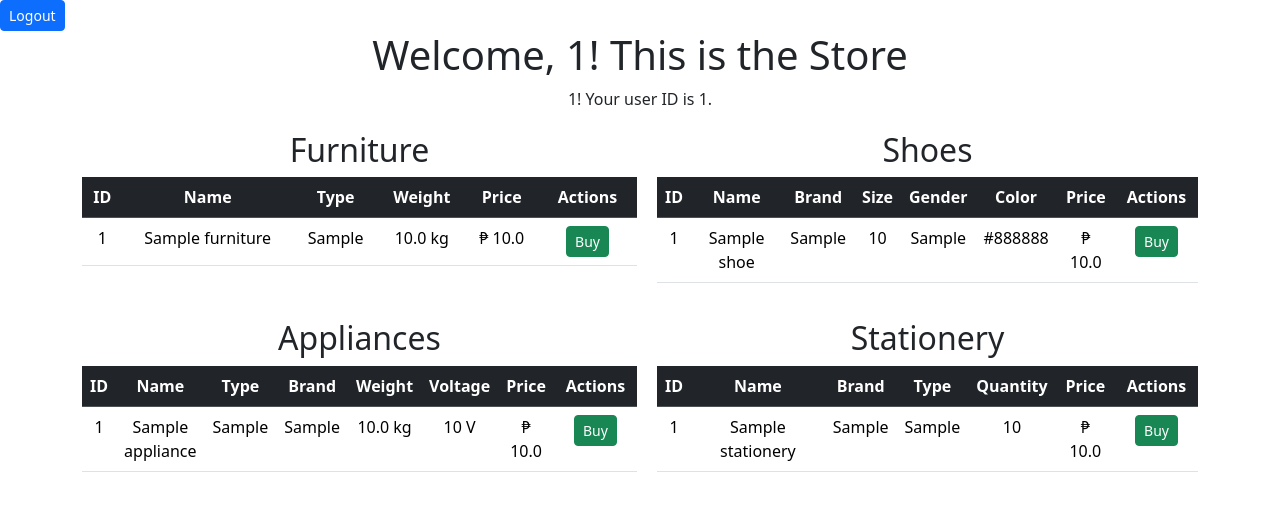
After one commit to dabeondona/CSIT327-G5-OndonaDave, a Flask app: page /store in a window 1280 px wide. The commit adds this page. Shown: the top 511 px of the page. Run offline with Flask 3, Linux system fonts and the light colour scheme; a user stored in the database is signed in; tables that the repository leaves empty hold one stand-in row (values such as "Sample post").

Commit message:
Added Things

```diff
--- a/app.py
+++ b/app.py
@@ -1,9 +1,10 @@
-from flask import Flask, render_template, request, redirect
+from flask import Flask, render_template, request, redirect, session, url_for
 from flask_sqlalchemy import SQLAlchemy
 from sqlalchemy.sql import text
 
 app = Flask(__name__)
 app.config['SQLALCHEMY_DATABASE_URI'] = 'sqlite:///test.db'
+app.secret_key = 'dabeondona'
 db = SQLAlchemy(app)
 
 class Furniture(db.Model):
@@ -64,6 +65,41 @@ class Purchase(db.Model):
 
     def __repr__(self):
         return f'<Purchase {self.id}>'
+@app.route('/', methods=['GET', 'POST'])
+def login():
+    if request.method == 'POST':
+        username = request.form['username']
+
+        user = User.query.filter_by(user_name=username).first()
+        if user:
+            session['logged_in'] = True
+            session['username'] = username
+            session['user_id'] = user.user_id
+            return redirect(url_for('store'))
+        else:
+            return 'User does not exist. Please check your username.'
+
+    return render_template('login.html')
+
+@app.route('/store')
+def store():
+    if not session.get('logged_in'):
+        return redirect(url_for('login'))
+    username = session.get('username', 'Guest')
+    user_id = session.get('user_id')
+
+    furniture_items = Furniture.query.all()
+    shoes_items = Shoes.query.all()
+    appliances_items = Appliances.query.all()
+    stationery_items = Stationery.query.all()
+
+    return render_template('store.html', username=username, user_id=user_id, furniture_items=furniture_items, shoes_items=shoes_items, appliances_items=appliances_items, stationery_items=stationery_items)
+
+@app.route('/logout')
+def logout():
+    session.pop('logged_in', None)
+    return redirect(url_for('login'))
+
 
 @app.route('/admin-dashboard')
 def index():
@@ -75,33 +111,31 @@ def index():
 
 @app.route('/user-purchases/<int:user_id>')
 def user_purchases(user_id):
-    purchases = db.session.query(Purchase, User, Furniture, Shoes, Appliances, Stationery)\
-        .outerjoin(User, User.user_id == Purchase.user_id)\
-        .outerjoin(Furniture, db.and_(Purchase.category == 'Furniture', Purchase.item_id == Furniture.furniture_id))\
-        .outerjoin(Shoes, db.and_(Purchase.category == 'Shoes', Purchase.item_id == Shoes.shoes_id))\
-        .outerjoin(Appliances, db.and_(Purchase.category == 'Appliances', Purchase.item_id == Appliances.appliance_id))\
-        .outerjoin(Stationery, db.and_(Purchase.category == 'Stationery', Purchase.item_id == Stationery.stationery_id))\
-        .filter(Purchase.user_id == user_id).all()
 
-    return render_template('user_purchases.html', purchases=purchases)
+    purchases = Purchase.query.filter_by(user_id=user_id).all()
 
 
+    purchased_items = []
+    for purchase in purchases:
+        item = None
+        if purchase.category == 'Furniture':
+            item = Furniture.query.get(purchase.item_id)
+        elif purchase.category == 'Shoes':
+            item = Shoes.query.get(purchase.item_id)
+        elif purchase.category == 'Appliances':
+            item = Appliances.query.get(purchase.item_id)
+        elif purchase.category == 'Stationery':
+            item = Stationery.query.get(purchase.item_id)
 
-@app.route('/users', methods=['POST', 'GET'])
-def users():
-    if request.method == 'POST':
-        user_name = request.form.get('user_name')
+        if item:
+            purchased_items.append({
+                'category': purchase.category,
+                'item_id': purchase.item_id,
+                'item_name': getattr(item, item.__tablename__ + '_name'),
+                'item_price': getattr(item, item.__tablename__ + '_price')
+            })
 
-        if user_name:
-            try:
-                new_user = User(user_name=user_name)
-
-                db.session.add(new_user)
-                db.session.commit()
-                return redirect('/users')
-            except Exception as e:
-                return f'An error occured when adding the user: {e}'
-    return render_template('create_user.html')
+    return render_template('user_purchases.html', purchases=purchased_items)
 
 @app.route('/furniture', methods=['POST', 'GET'])
 def furniture():
@@ -324,6 +358,41 @@ def stationeryUpdate(id):
     else:
         return render_template('stationeryupdate.html', item=stationery_item)
 
+@app.route('/buy/<category>/<int:item_id>')
+def buy(category, item_id):
+    if not session.get('logged_in'):
+        return redirect(url_for('login'))
+
+    user_id = session.get('user_id')
+    if user_id is None:
+        return 'You must be logged in to make a purchase.', 403
+
+    model = get_model_by_category(category)
+    if model is None:
+        return 'Invalid category', 404
+
+    item = model.query.get(item_id)
+    if item is None:
+        return 'Item not found', 404
+
+    purchase = Purchase(user_id=user_id, category=category, item_id=item_id)
+    db.session.add(purchase)
+
+    user = User.query.get(user_id)
+    if user is None:
+        return 'User not found', 404
+    user.user_items_bought = user.user_items_bought + 1 if user.user_items_bought else 1
+
+    db.session.delete(item)
+
+    try:
+        db.session.commit()
+        return redirect(url_for('store'))
+    except Exception as e:
+        db.session.rollback()
+        return f'An error occurred when processing the purchase: {e}', 500
+
+
 if __name__ == "__main__":
     with app.app_context():
         db.create_all()
--- a/templates/index.html
+++ b/templates/index.html
@@ -45,7 +45,7 @@
                         <td>{{ user.user_name }}</td>
                         <td>{{ user.user_items_bought }}</td>
                         <td>
-                            <a href="/user-purchases/">View</a>
+                            <a href="/user-purchases/{{ user.user_id }}"">View</a>
                         </td>
                     </tr>
                 {% endfor %}
--- /dev/null
+++ b/templates/store.html
@@ -0,0 +1,141 @@
+{% extends 'base.html'%}
+
+{% block head %}
+    <style>
+        .grid-container {
+            display: grid;
+            grid-template-columns: repeat(2, 1fr);
+            gap: 20px;
+            margin-top: 20px;
+        }
+</style>
+{% endblock %}
+
+{% block body %}
+<a class="btn btn-primary btn-sm" href="/logout">Logout</a>
+<div class="container text-center">
+    <h1>Welcome, {{ username }}! This is the Store</h1>
+    <p>{{ username }}! Your user ID is {{ user_id }}.</p>
+
+    <div class="grid-container">
+        <div class="grid-item">
+            <h2>Furniture</h2>
+            <table class="table">
+                <tr>
+                    <th class="table-dark">ID</th>
+                    <th class="table-dark">Name</th>
+                    <th class="table-dark">Type</th>
+                    <th class="table-dark">Weight</th>
+                    <th class="table-dark">Price</th>
+                    <th class="table-dark">Actions</th>
+                </tr>
+                {% for item in furniture_items %}
+                    <tr>
+                        <td>{{ item.furniture_id }}</td>
+                        <td>{{ item.furniture_name }}</td>
+                        <td>{{ item.furniture_type }}</td>
+                        <td>{{ item.furniture_weight }} kg</td>
+                        <td>₱ {{ item.furniture_price }}</td>
+                        <td>
+                            <div class="container">
+                                <a href="/buy/furniture/{{ item.furniture_id }}" class="btn btn-success btn-sm">Buy</a>
+                            </div>
+                        </td>
+                    </tr>
+                {% endfor %}
+            </table>
+        </div>
+        <div class="grid-item">
+            <h2>Shoes</h2>
+            <table class="table">
+                <tr>
+                    <th class="table-dark">ID</th>
+                    <th class="table-dark">Name</th>
+                    <th class="table-dark">Brand</th>
+                    <th class="table-dark">Size</th>
+                    <th class="table-dark">Gender</th>
+                    <th class="table-dark">Color</th>
+                    <th class="table-dark">Price</th>
+                    <th class="table-dark">Actions</th>
+                </tr>
+                {% for item in shoes_items %}
+                    <tr>
+                        <td>{{ item.shoes_id }}</td>
+                        <td>{{ item.shoes_name }}</td>
+                        <td>{{ item.shoes_brand }}</td>
+                        <td>{{ item.shoes_size }}</td>
+                        <td>{{ item.shoes_gender }}</td>
+                        <td>{{ item.shoes_color }}</td>
+                        <td>₱ {{ item.shoes_price }}</td>
+                        <td>
+                            <div class="container">
+                                <a href="/buy/shoes/{{ item.shoes_id }}" class="btn btn-success btn-sm">Buy</a>
+                            </div>
+                        </td>
+                    </tr>
+                {% endfor %}
+            </table>
+        </div>
+        <div class="grid-item">
+            <h2>Appliances</h2>
+            <table class="table">
+                <tr>
+                    <th class="table-dark">ID</th>
+                    <th class="table-dark">Name</th>
+                    <th class="table-dark">Type</th>
+                    <th class="table-dark">Brand</th>
+                    <th class="table-dark">Weight</th>
+                    <th class="table-dark">Voltage</th>
+                    <th class="table-dark">Price</th>
+                    <th class="table-dark">Actions</th>
+                </tr>
+                {% for item in appliances_items %}
+                    <tr>
+                        <td>{{ item.appliance_id }}</td>
+                        <td>{{ item.appliance_name }}</td>
+                        <td>{{ item.appliance_type }}</td>
+                        <td>{{ item.appliance_brand }}</td>
+                        <td>{{ item.appliance_weight }} kg</td>
+                        <td>{{ item.appliance_voltage }} V</td>
+                        <td>₱ {{ item.appliance_price }}</td>
+                        <td>
+                            <div class="container">
+                                <a href="/buy/appliances/{{ item.appliance_id }}" class="btn btn-success btn-sm">Buy</a>
+                            </div>
+                        </td>
+                    </tr>
+                {% endfor %}
+            </table>
+        </div>
+        <div class="grid-item">
+            <h2>Stationery</h2>
+            <table class="table">
+                <tr>
+                    <th class="table-dark">ID</th>
+                    <th class="table-dark">Name</th>
+                    <th class="table-dark">Brand</th>
+                    <th class="table-dark">Type</th>
+                    <th class="table-dark">Quantity</th>
+                    <th class="table-dark">Price</th>
+                    <th class="table-dark">Actions</th>
+                </tr>
+                {% for item in stationery_items %}
+                    <tr>
+                        <td>{{ item.stationery_id }}</td>
+                        <td>{{ item.stationery_name }}</td>
+                        <td>{{ item.stationery_brand }}</td>
+                        <td>{{ item.stationery_type }}</td>
+                        <td>{{ item.stationery_quantity }}</td>
+                        <td>₱ {{ item.stationery_price }}</td>
+                        <td>
+                            <div class="container">
+                                <a href="/buy/stationery/{{ item.stationery_id }}" class="btn btn-success btn-sm">Buy</a>
+                            </div>
+                        </td>
+                    </tr>
+                {% endfor %}
+            </table>
+        </div>
+    </div>
+</div>
+{% endblock %}
```
Also changed, not shown: templates/login.html (added, +11 -0 lines), templates/user_purchases.html (+7 -32 lines), instance/test.db.
